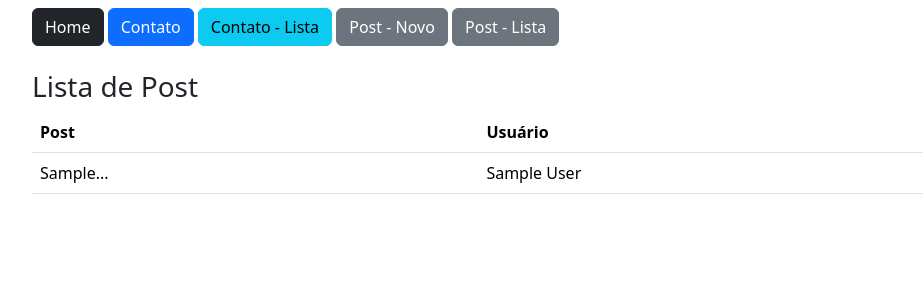
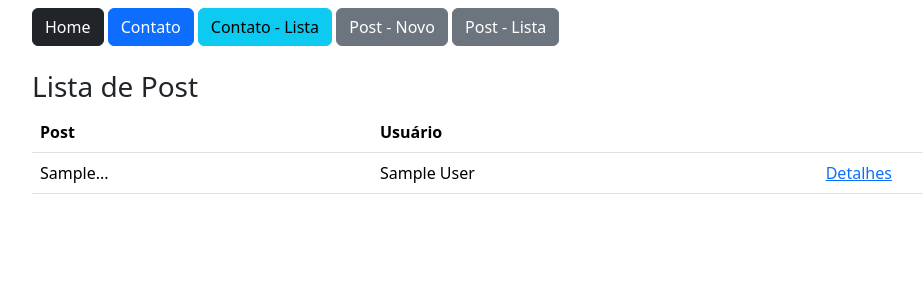
Before and after one commit to Ivysonin/Flask_exercise, a Flask app: page /post/lista/ in a window 1280 px wide. Shown: the top 300 px of the page, without its empty margins (50-973 px from the left). Run offline with Flask 3, Linux system fonts and the light colour scheme; tables that the repository leaves empty hold one stand-in row (values such as "Sample post").

Commit message:
Adicionado link para ver os detalhes do Post

```diff
--- a/app/templates/post_lista.html
+++ b/app/templates/post_lista.html
@@ -22,7 +22,7 @@
                             <tr>
                                 <td>{{ linha.msg_resumo() }}</td>
                                 <td>{{ linha.user.nome }}</td>
-                                <td></td>
+                                <td><a href="{{ url_for('PostDetail', id=linha.id) }}">Detalhes</a></td>
                             </tr>
                         {% endfor %}
                     </tbody>
```
